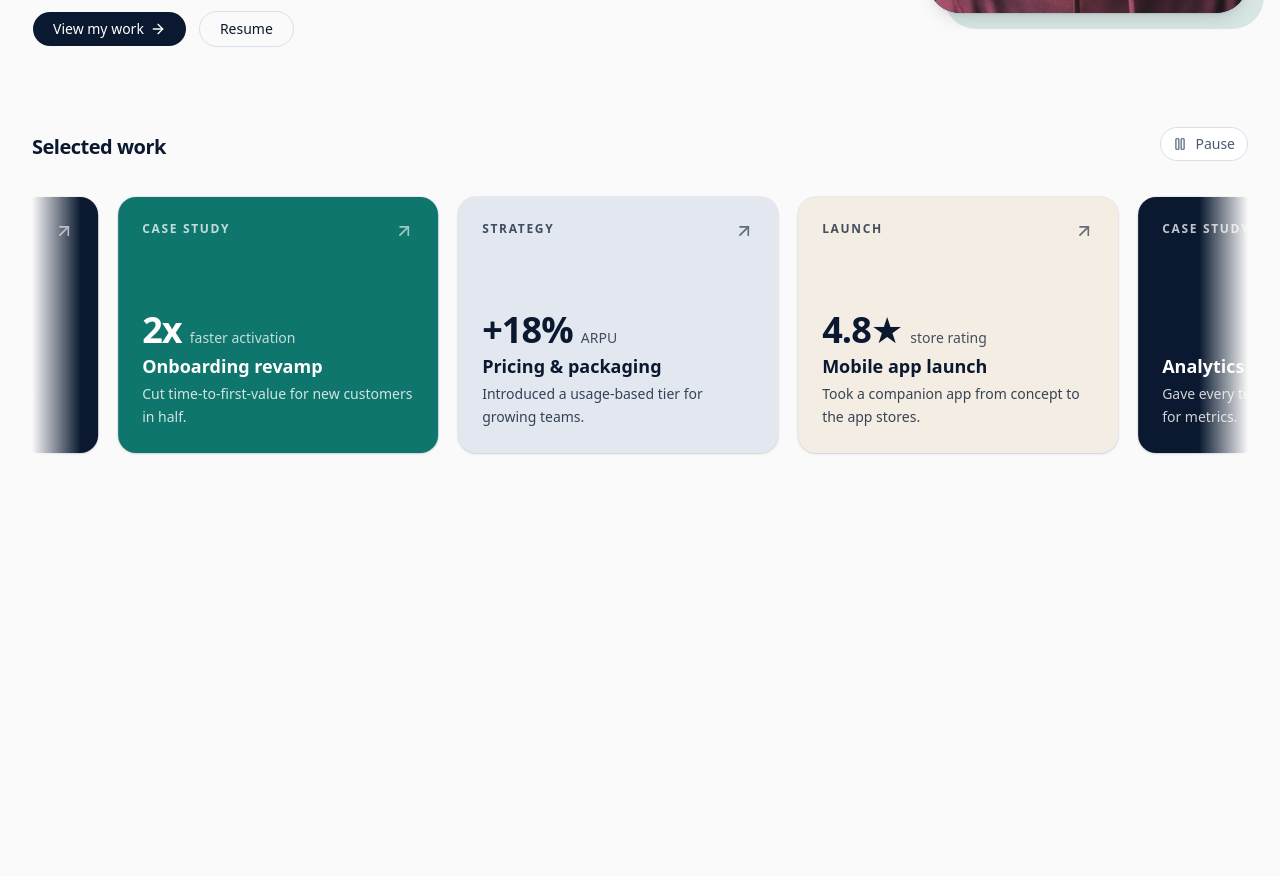
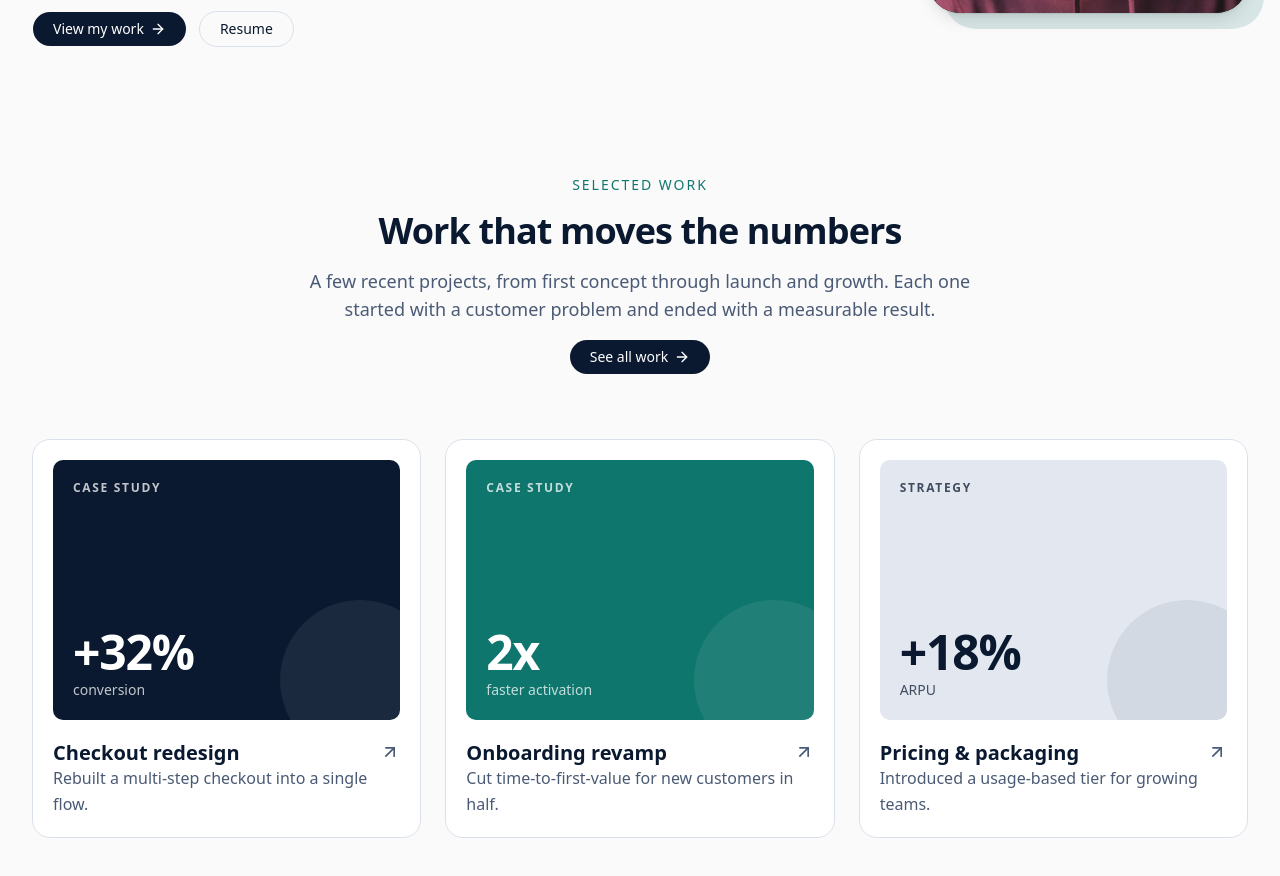
Before and after one commit to tjberard/public-site, a React (Vite) app: page / in a window 1280 px wide. Shown: the part 540-1416 px from the top of the page. Before the commit the page ends 1117 px from the top, so only its background shows below. Built offline with nearby package versions, Linux system fonts and the light colour scheme.

Commit message:
Update carousel and added entrance animation

```diff
--- a/src/App.css
+++ b/src/App.css
@@ -21,57 +21,32 @@
   padding: 2em;
 }
 
-/* ---------- Homepage "Selected work" carousel ---------- */
-.work-carousel-viewport {
-  overflow: hidden;
-  /* Soft fade at both edges */
-  -webkit-mask-image: linear-gradient(to right, transparent, #000 4%, #000 96%, transparent);
-  mask-image: linear-gradient(to right, transparent, #000 4%, #000 96%, transparent);
-  padding-block: 0.75rem; /* room for the hover lift + shadow */
+/* ---------- Homepage "Selected work" entrance animation ---------- */
+/* Each piece starts blurred, transparent and slightly lower, then settles into place.
+   The delay per piece is set inline (--reveal-delay) to create the stagger. */
+.reveal {
+  opacity: 0;
+  filter: blur(8px);
+  transform: translateY(24px);
+  transition:
+    opacity 0.7s ease-out,
+    filter 0.7s ease-out,
+    transform 0.8s cubic-bezier(0.22, 1, 0.36, 1);
+  transition-delay: var(--reveal-delay, 0ms);
 }
 
-.work-carousel-track {
-  display: flex;
-  width: max-content;
-  margin: 0;
-  padding: 0;
-  list-style: none;
-  animation: work-marquee var(--marquee-duration, 45s) linear infinite;
+.reveal[data-visible='true'] {
+  opacity: 1;
+  filter: blur(0);
+  transform: none;
 }
 
-/* Spacing lives on each item (not `gap`) so both copies are exactly equal width
-   and the -50% loop point lines up perfectly. */
-.work-carousel-track > li {
-  padding-right: 1.25rem;
-}
-
-.work-carousel-track:hover,
-.work-carousel-track:focus-within,
-.work-carousel-track[data-paused='true'] {
-  animation-play-state: paused;
-}
-
-@keyframes work-marquee {
-  from { transform: translateX(0); }
-  to   { transform: translateX(-50%); }
-}
-
-/* Reduced motion: no auto-scroll — a normal swipe/scroll row instead */
+/* Reduced motion: show everything immediately, no movement */
 @media (prefers-reduced-motion: reduce) {
-  .work-carousel-viewport {
-    overflow-x: auto;
-    scroll-snap-type: x mandatory;
-    -webkit-mask-image: none;
-    mask-image: none;
-  }
-  .work-carousel-track {
-    animation: none;
-  }
-  .work-carousel-track > li {
-    scroll-snap-align: start;
-  }
-  .work-carousel-clone,
-  .work-carousel-toggle {
-    display: none;
+  .reveal {
+    opacity: 1;
+    filter: none;
+    transform: none;
+    transition: none;
   }
 }
--- /dev/null
+++ b/src/components/FeaturedWork.jsx
@@ -0,0 +1,199 @@
+import { useEffect, useRef, useState } from 'react'
+import { Link } from 'react-router-dom'
+import { ArrowRight, ArrowUpRight } from 'lucide-react'
+import { Button } from '@/components/ui/button'
+
+// Homepage "Selected work" section: a centered intro above three static cards.
+// Layout inspired by shadcn/studio "Portfolio 14".
+// The cards come from src/data/featuredWork.js (the first three entries are shown).
+//
+// Entrance animation: when the section scrolls into view, the intro and then each card
+// fade up out of a soft blur, one after another. With "reduce motion" turned on in the
+// OS, everything simply appears with no movement.
+
+const content = {
+  eyebrow: 'Selected work',
+  title: 'Work that moves the numbers',
+  intro:
+    'A few recent projects, from first concept through launch and growth. Each one started with a customer problem and ended with a measurable result.',
+  ctaLabel: 'See all work',
+  ctaHref: '/my-work',
+}
+
+// Background + text colors for the preview panel when a card has no cover image.
+const tones = {
+  navy: 'bg-[#0a192f] text-white',
+  teal: 'bg-[#0f766e] text-white',
+  slate: 'bg-[#e3e8f0] text-[#0a192f]',
+  sand: 'bg-[#f3ede3] text-[#0a192f]',
+}
+
+// Becomes true once `ref` has scrolled into view (and stays true).
+function useInView(options = { threshold: 0.15 }) {
+  const ref = useRef(null)
+  const [inView, setInView] = useState(false)
+
+  useEffect(() => {
+    const node = ref.current
+    if (!node) return
+    if (typeof IntersectionObserver === 'undefined') {
+      setInView(true)
+      return
+    }
+    const observer = new IntersectionObserver(([entry]) => {
+      if (entry.isIntersecting) {
+        setInView(true)
+        observer.disconnect()
+      }
+    }, options)
+    observer.observe(node)
+    return () => observer.disconnect()
+    // eslint-disable-next-line react-hooks/exhaustive-deps
+  }, [])
+
+  return [ref, inView]
+}
+
+// Wraps a child in the blur-and-fade-up entrance. `delay` is in milliseconds.
+function Reveal({ show, delay = 0, className = '', children }) {
+  return (
+    <div
+      className={`reveal ${className}`}
+      data-visible={show}
+      style={{ '--reveal-delay': `${delay}ms` }}
+    >
+      {children}
+    </div>
+  )
+}
+
+function CardLink({ href, children, ...props }) {
+  if (!href) return <div {...props}>{children}</div>
+  if (href.startsWith('/')) return <Link to={href} {...props}>{children}</Link>
+  return (
+    <a href={href} target="_blank" rel="noreferrer" {...props}>
+      {children}
+    </a>
+  )
+}
+
+// The top of the card: the cover image if there is one, otherwise a colored panel
+// that shows the headline metric.
+function CardPreview({ item }) {
+  const { image, title, tone = 'navy', category, metric, metricLabel } = item
+
+  if (image) {
+    return (
+      <div className="aspect-[4/3] overflow-hidden rounded-lg bg-muted">
+        <img
+          src={image}
+          alt={title}
+          loading="lazy"
+          className="h-full w-full object-cover transition-transform duration-300 group-hover:scale-105"
+        />
+      </div>
+    )
+  }
+
+  return (
+    <div
+      className={`relative flex aspect-[4/3] flex-col justify-between overflow-hidden rounded-lg p-5 ${
+        tones[tone] ?? tones.navy
+      }`}
+    >
+      {/* Soft decorative circle that grows slightly on hover */}
+      <div
+        aria-hidden="true"
+        className="absolute -right-10 -bottom-10 size-40 rounded-full bg-current opacity-[0.07] transition-transform duration-500 group-hover:scale-125"
+      />
+      <span className="relative text-xs font-semibold uppercase tracking-[0.14em] opacity-75">
+        {category}
+      </span>
+      {metric && (
+        <div className="relative transition-transform duration-300 group-hover:scale-105 origin-bottom-left">
+          <span className="block text-5xl font-semibold tracking-tight">{metric}</span>
+          {metricLabel && (
+            <span className="mt-1 block text-sm font-medium opacity-75">{metricLabel}</span>
+          )}
+        </div>
+      )}
+    </div>
+  )
+}
+
+function WorkCard({ item }) {
+  const { title, summary, href } = item
+
+  return (
+    <CardLink
+      href={href}
+      className="group flex h-full flex-col gap-5 rounded-2xl border border-border bg-card p-5 text-left text-foreground no-underline! transition-shadow duration-300 hover:text-foreground hover:shadow-lg focus-visible:outline-2 focus-visible:outline-offset-2 focus-visible:outline-ring"
+    >
+      <CardPreview item={item} />
+      <div className="space-y-2">
+        <h3 className="m-0 flex items-start justify-between gap-3 text-xl leading-tight font-semibold">
+          {title}
+          {href && (
+            <ArrowUpRight
+              aria-hidden="true"
+              className="mt-0.5 size-5 shrink-0 text-muted-foreground transition-all duration-300 group-hover:translate-x-0.5 group-hover:-translate-y-0.5 group-hover:text-foreground"
+            />
+          )}
+        </h3>
+        {summary && <p className="m-0 max-w-none text-base leading-relaxed">{summary}</p>}
+      </div>
+    </CardLink>
+  )
+}
+
+function FeaturedWork({ items }) {
+  const [ref, inView] = useInView()
+  const cards = (items ?? []).slice(0, 3)
+  if (!cards.length) return null
+
+  return (
+    <section ref={ref} aria-labelledby="featured-work-title" className="mt-24 lg:mt-32">
+      <div className="mb-12 space-y-4 text-center md:mb-16">
+        <Reveal show={inView}>
+          <p className="m-0 mx-auto text-sm font-medium uppercase tracking-[0.14em] text-primary">
+            {content.eyebrow}
+          </p>
+        </Reveal>
+        <Reveal show={inView} delay={80}>
+          <h2 id="featured-work-title" className="m-0 text-3xl lg:text-4xl">
+            {content.title}
+          </h2>
+        </Reveal>
+        <Reveal show={inView} delay={160}>
+          <p className="m-0 mx-auto max-w-2xl text-lg">{content.intro}</p>
+        </Reveal>
+        <Reveal show={inView} delay={240}>
+          <Button
+            render={<Link to={content.ctaHref} />}
+            nativeButton={false}
+            size="lg"
+            className="group rounded-full! bg-[#0a192f] px-5! text-white hover:bg-[#1d3557]"
+          >
+            {content.ctaLabel}
+            <ArrowRight
+              aria-hidden="true"
+              className="transition-transform duration-200 group-hover:translate-x-0.5"
+            />
+          </Button>
+        </Reveal>
+      </div>
+
+      <ul className="m-0 grid list-none gap-6 p-0 md:grid-cols-3">
+        {cards.map((item, i) => (
+          <li key={item.title}>
+            <Reveal show={inView} delay={360 + i * 150} className="h-full">
+              <WorkCard item={item} />
+            </Reveal>
+          </li>
+        ))}
+      </ul>
+    </section>
+  )
+}
+
+export default FeaturedWork
--- a/src/pages/Home.jsx
+++ b/src/pages/Home.jsx
@@ -1,12 +1,12 @@
 import HomeHero from '@/components/HomeHero.jsx'
-import WorkCarousel from '@/components/WorkCarousel.jsx'
+import FeaturedWork from '@/components/FeaturedWork.jsx'
 import { featuredWork } from '@/data/featuredWork.js'
 
 function Home() {
   return (
     <div className="pb-8">
       <HomeHero />
-      <WorkCarousel items={featuredWork} />
+      <FeaturedWork items={featuredWork} />
     </div>
   )
 }
```
Also changed, not shown: src/data/featuredWork.js (+6 -5 lines).
